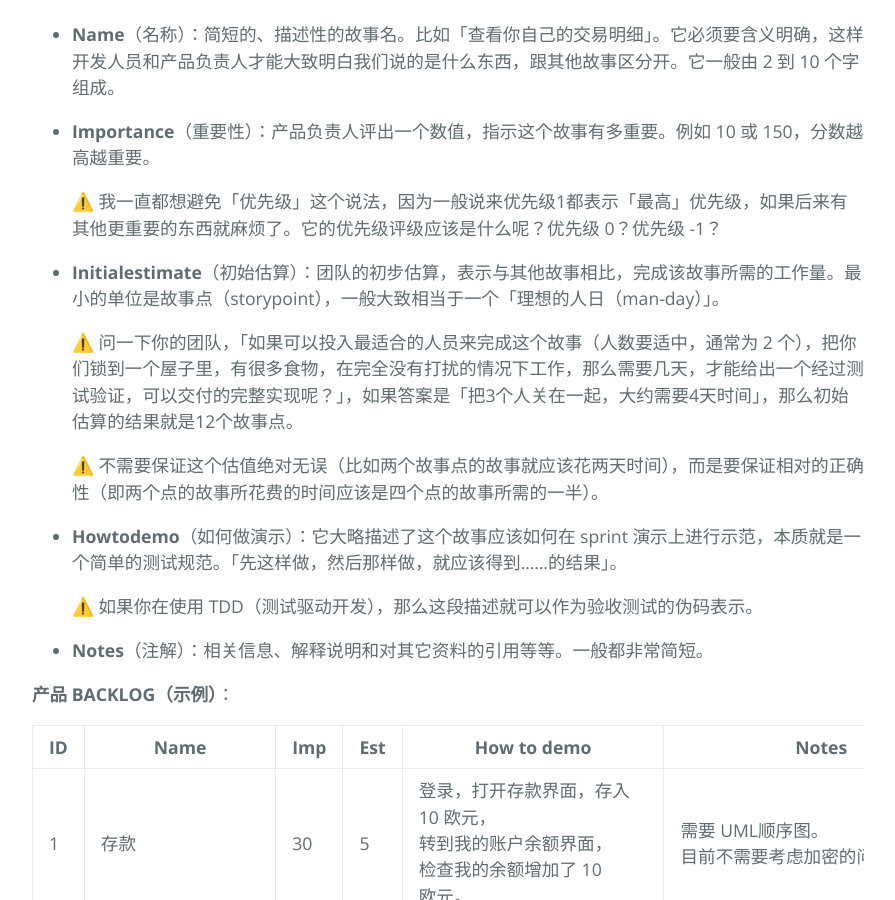
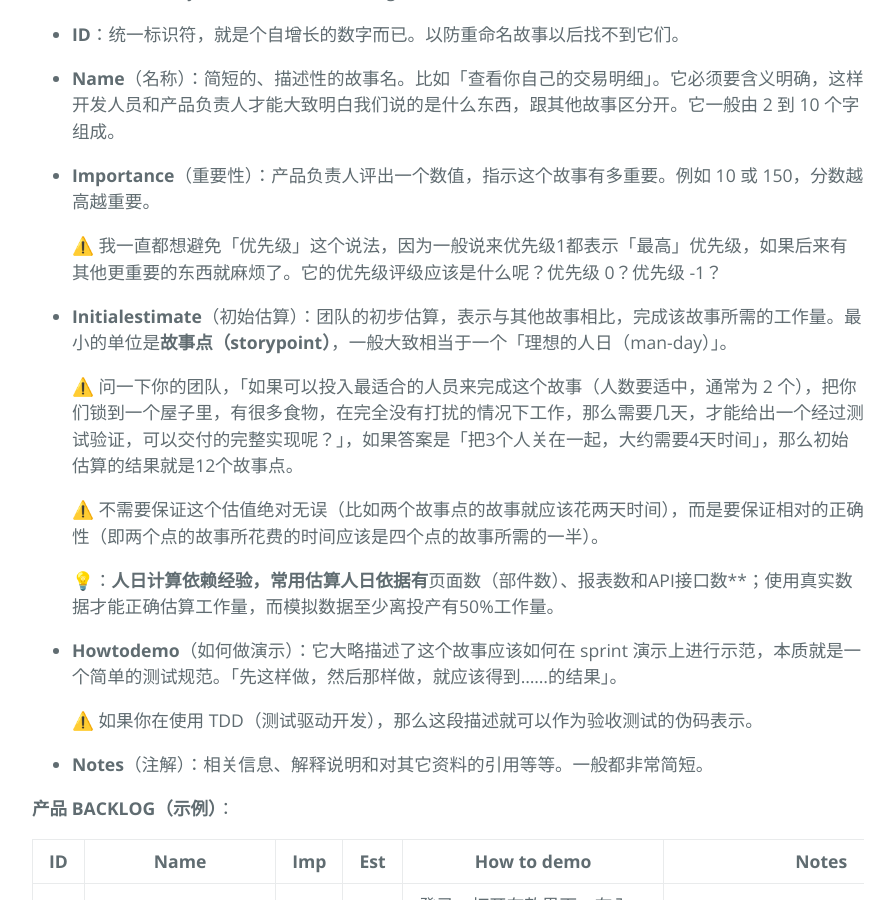
Before and after one commit to 15331335/SSAD, a Jekyll site: the page built from practice/Use Case Modeling.md, in a window 1280 px wide and 900 px high, scrolled down 3506 px. Shown: the whole window, without its empty margins (192-1087 px from the left). Built offline with Jekyll 4.4.1, drawn with Linux system fonts in a browser that asks for light colours; our own code applies the rules of GitHub Pages for plain Markdown files; some of the changed text lies outside the part shown.

Commit message:
update backlog

````diff
--- a/practice/Use Case Modeling.md
+++ b/practice/Use Case Modeling.md
@@ -81,9 +81,9 @@
   ```c++
   -- system or sub system
     |-- usecase
-      |-- sub usecase
-      |-- scene
-      |-- feature
+       |-- sub usecase
+       |-- scene
+       |-- feature
   ```
 
 - 可以投产的需求或特征
@@ -94,6 +94,10 @@
 
 
 ## 按需求组织生产
+
+~~详细需求请使用文档，需求组织的目标就是建立可合理分解、易于理解、方便迭代实现的 Backlog。~~
+
+
 
 ### TAPD 的需求创建方法
 
@@ -135,11 +139,13 @@
 
   ⚠️ 我一直都想避免「优先级」这个说法，因为一般说来优先级1都表示「最高」优先级，如果后来有其他更重要的东西就麻烦了。它的优先级评级应该是什么呢？优先级 0？优先级 -1？
 
-- **Initialestimate**（初始估算）：团队的初步估算，表示与其他故事相比，完成该故事所需的工作量。最小的单位是故事点（storypoint），一般大致相当于一个「理想的人日（man-day）」。
+- **Initialestimate**（初始估算）：团队的初步估算，表示与其他故事相比，完成该故事所需的工作量。最小的单位是**故事点（storypoint）**，一般大致相当于一个「理想的人日（man-day）」。
 
   ⚠️ 问一下你的团队，「如果可以投入最适合的人员来完成这个故事（人数要适中，通常为 2 个），把你们锁到一个屋子里，有很多食物，在完全没有打扰的情况下工作，那么需要几天，才能给出一个经过测试验证，可以交付的完整实现呢？」，如果答案是「把3个人关在一起，大约需要4天时间」，那么初始估算的结果就是12个故事点。
 
   ⚠️ 不需要保证这个估值绝对无误（比如两个故事点的故事就应该花两天时间），而是要保证相对的正确性（即两个点的故事所花费的时间应该是四个点的故事所需的一半）。
+
+  💡：**人日计算依赖经验，常用估算人日依据有**页面数（部件数）、报表数和API接口数**；使用真实数据才能正确估算工作量，而模拟数据至少离投产有50%工作量。
 
 - **Howtodemo**（如何做演示）：它大略描述了这个故事应该如何在 sprint 演示上进行示范，本质就是一个简单的测试规范。「先这样做，然后那样做，就应该得到……的结果」。
 
@@ -188,13 +194,15 @@
 
   ⚠️ 产品负责人之外的人也可以向产品 backlog 中添加故事，**但是他们不能说这个故事有多重要**，这是产品负责人独有的权利。**他们也不能添加时间估算，这是开发团队独有的权利**。
 
+💡：决定迭代内容时保持轻量，**只安排 1-2 个迭代任务的需求**，并且通过「燃尽表」控制进度。（决定迭代后，backlog 可能需要添加一列 **Iter** 以标识所属迭代）
+
 
 
 ## 实践与参考
 
 ### 实践
 
-- **Dinner Now**
+- **[Dinner Now](https://msdn.microsoft.com/zh-cn/library/ff183189.aspx)**
 - **Reserve Hotel**
 
 ### 参考
````
